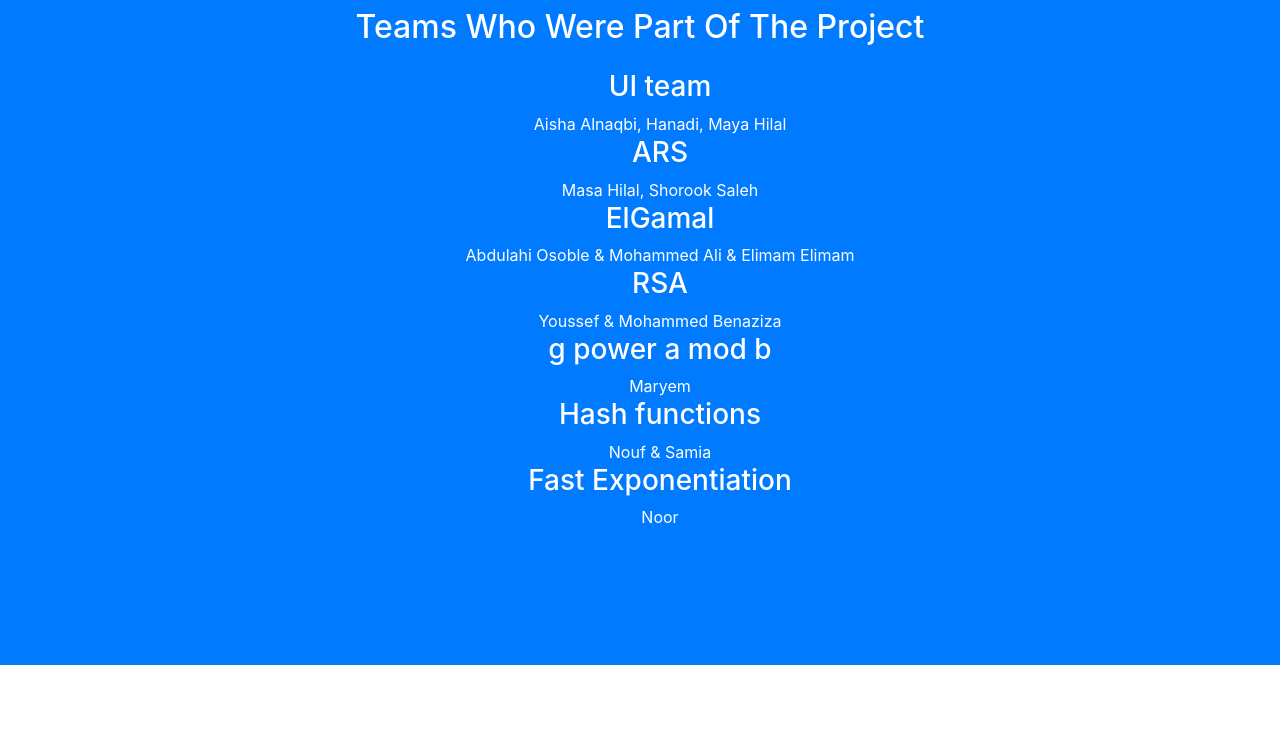
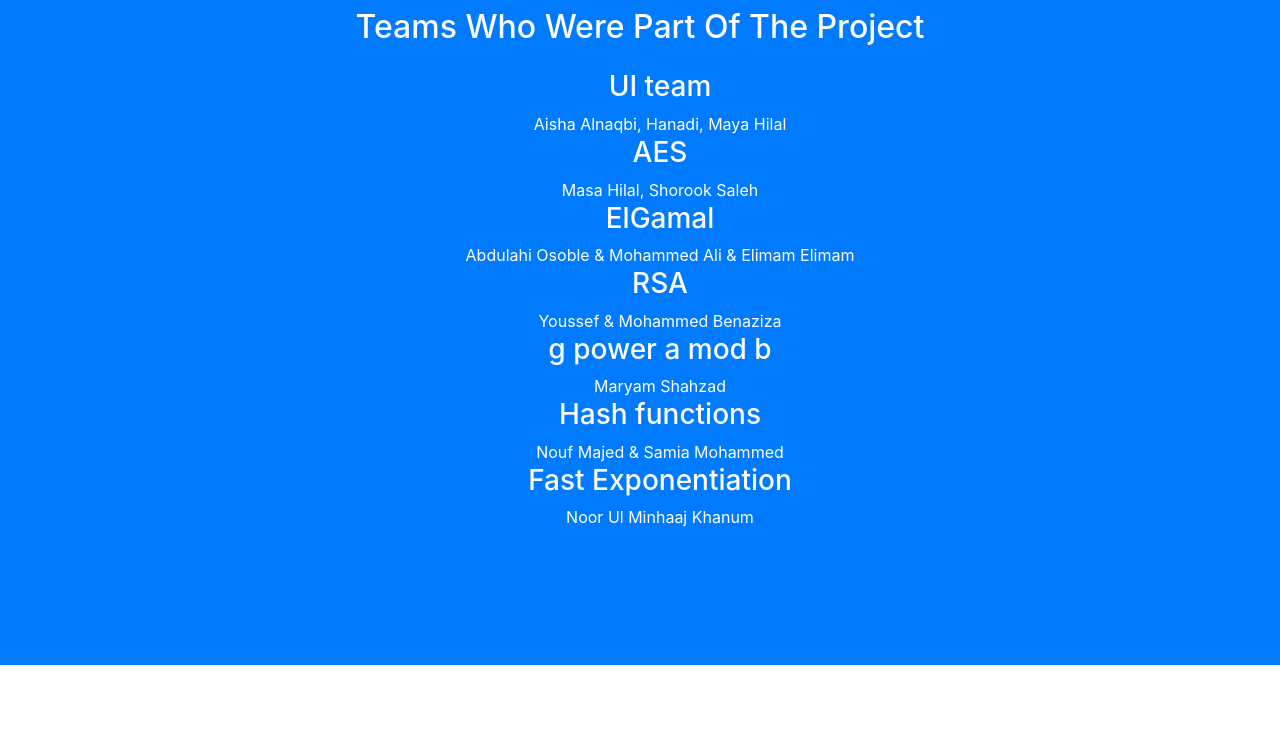
Before and after one commit to shirosheroics/Cryptosystems, a website with bundled scripts: page index.html in a window 1280 px wide. Shown: the part 2940-3682 px from the top of the page. Built offline with nearby package versions, Linux system fonts and the light colour scheme.

Commit message:
update index

```diff
--- a/index.html
+++ b/index.html
@@ -262,7 +262,7 @@ ul {
               Aisha Alnaqbi, Hanadi, Maya Hilal
             </li>
             <li>
-              <h3> ARS </h3>
+              <h3> AES </h3>
                Masa Hilal, Shorook Saleh
             </li>
             <li>
@@ -275,15 +275,15 @@ ul {
             </li>
             <li>
               <h3> g power a mod b</h3>
-              Maryem
+               Maryam Shahzad
             </li>
             <li>
               <h3> Hash functions </h3>
-              Nouf & Samia
+              Nouf Majed & Samia Mohammed
             </li>
             <li>
               <h3> Fast Exponentiation </h3>
-              Noor
+               Noor Ul Minhaaj Khanum
             </li>
           </ul>
 
@@ -291,14 +291,6 @@ ul {
       </div>
     </section>
 
-    <!-- Map
-    <section id="contact" class="map">
-      <iframe width="100%" height="100%" frameborder="0" scrolling="no" marginheight="0" marginwidth="0" src="https://maps.google.com/maps?f=q&amp;source=s_q&amp;hl=en&amp;geocode=&amp;q=Twitter,+Inc.,+Market+Street,+San+Francisco,+CA&amp;aq=0&amp;oq=twitter&amp;sll=28.659344,-81.187888&amp;sspn=0.128789,0.264187&amp;ie=UTF8&amp;hq=Twitter,+Inc.,+Market+Street,+San+Francisco,+CA&amp;t=m&amp;z=15&amp;iwloc=A&amp;output=embed"></iframe>
-      <br/>
-      <small>
-        <a href="https://maps.google.com/maps?f=q&amp;source=embed&amp;hl=en&amp;geocode=&amp;q=Twitter,+Inc.,+Market+Street,+San+Francisco,+CA&amp;aq=0&amp;oq=twitter&amp;sll=28.659344,-81.187888&amp;sspn=0.128789,0.264187&amp;ie=UTF8&amp;hq=Twitter,+Inc.,+Market+Street,+San+Francisco,+CA&amp;t=m&amp;z=15&amp;iwloc=A"></a>
-      </small>
-    </section>
 
     <!-- Footer -->
     <footer class="footer text-center">
```
